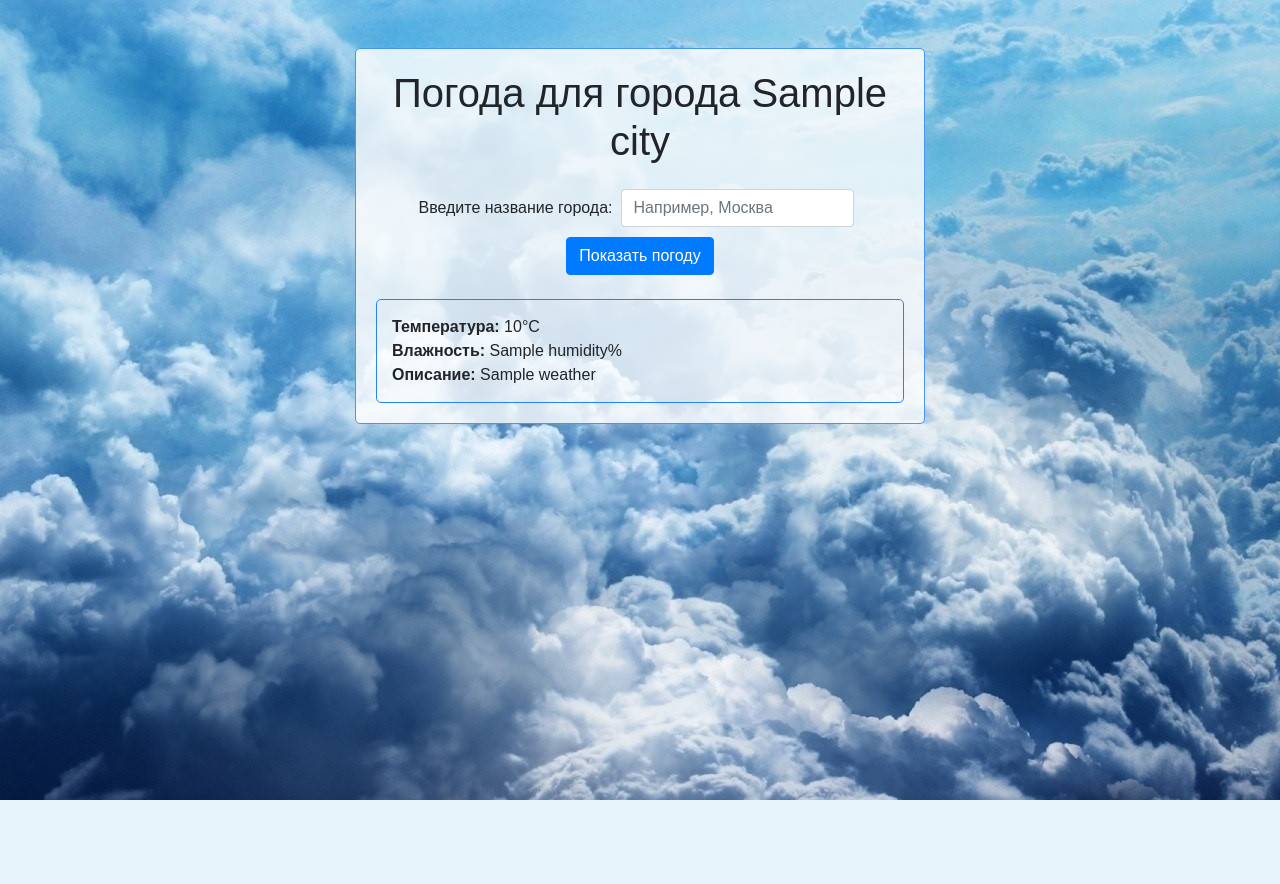
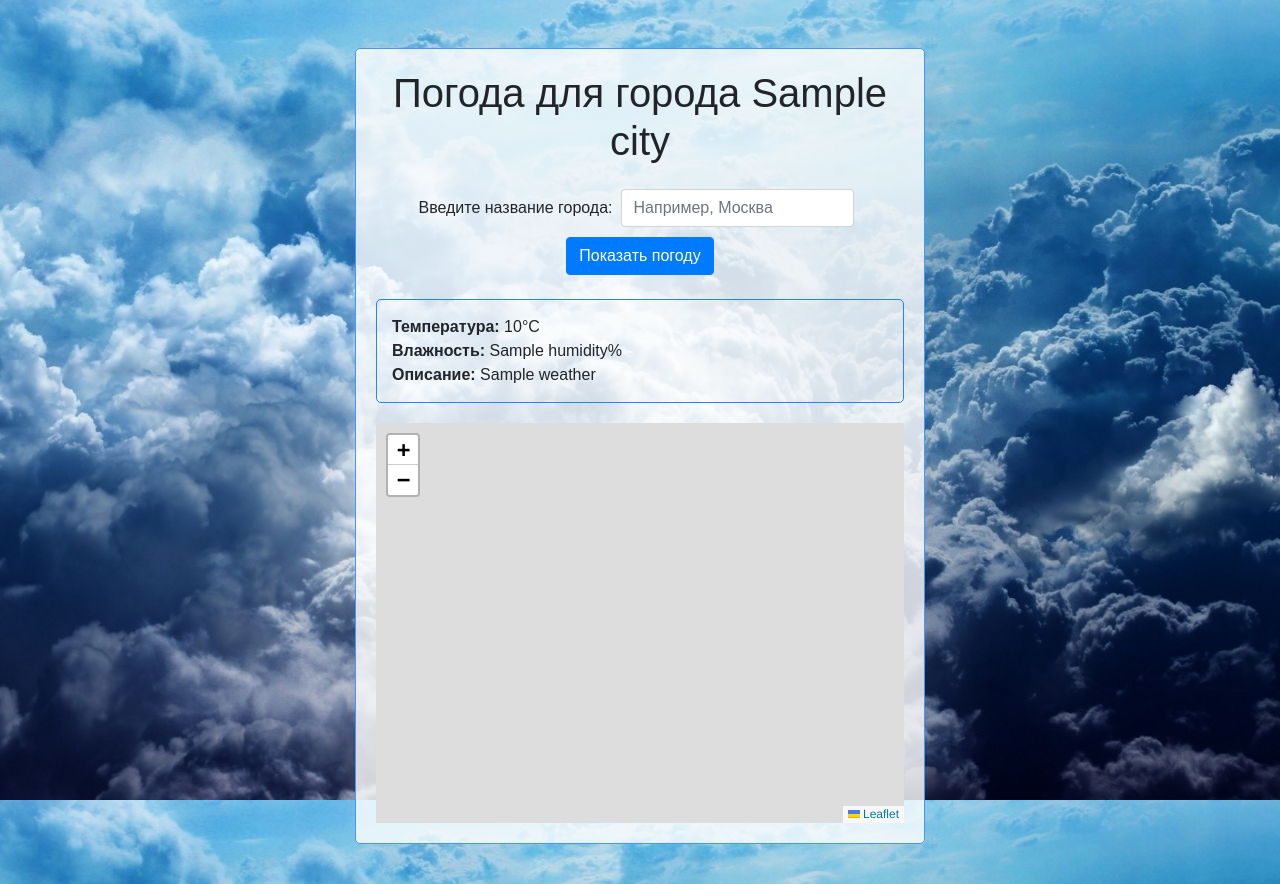
Before and after one commit to LILDesT/Weatherapp, a Django app: template weather_site/weatherapp/templates/weatherapp/weatherapp.html in a window 1280 px wide. Before the commit the page ends 800 px from the top, so only its background shows below. Run offline with Django 4.2, Linux system fonts and the light colour scheme; the template is opened without the code that fills it: most values are stand-ins (such as "Sample title", 1, 10 or a date in 2020); some libraries are stand-ins or nearby versions.

Commit message:
UPD
Add a minimap

```diff
--- a/weather_site/weatherapp/templates/weatherapp/weatherapp.html
+++ b/weather_site/weatherapp/templates/weatherapp/weatherapp.html
@@ -6,11 +6,13 @@
     <meta charset="UTF-8">
     <title>Погода в городе</title>
     <link rel="stylesheet" href="https://stackpath.bootstrapcdn.com/bootstrap/4.4.1/css/bootstrap.min.css" integrity="sha384-Vkoo8x4CGsO3+Hhxv8T/Q5PaXtkKtu6ug5TOeNV6gBiFeWPGFN9MuhOf23Q9Ifjh" crossorigin="anonymous">
+    <link rel="stylesheet" href="https://unpkg.com/leaflet@1.7.1/dist/leaflet.css"/>
     <style>
         body {
             font-family: Arial, sans-serif;
             margin: 40px;
-            background: url("{% static 'images/background.jpg' %}")
+            background: url("{% static 'images/background.jpg' %}") no-repeat center center fixed;
+            background-size: cover;
         }
         .weather-info {
             margin-top: 20px;
@@ -24,11 +26,16 @@
         .form-margin-top {
             margin-top: 10px;
         }
-        .col-md-6{
+        .col-md-6 {
             border: 1px solid #4995f4;
             padding: 20px;
             border-radius: 5px;
             background-color: rgba(255, 255, 255, 0.8);
+        }
+        #map {
+            height: 400px;
+            width: 100%;
+            margin-top: 20px;
         }
     </style>
 </head>
@@ -49,6 +56,31 @@
                         <p><strong>Влажность:</strong> {{ humidity }}%</p>
                         <p><strong>Описание:</strong> {{ weather }}</p>
                     </div>
+                    {% if lat and lon %}
+                        <!-- Карта осадков -->
+                        <div id="map"></div>
+                        <script src="https://unpkg.com/leaflet@1.7.1/dist/leaflet.js"></script>
+                        <script>
+                            document.addEventListener('DOMContentLoaded', function() {
+                                var lat = {{ lat }};
+                                var lon = {{ lon }};
+
+                                if (lat && lon) {
+                                    var map = L.map('map').setView([lat, lon], 10);
+
+                                    L.tileLayer('https://{s}.tile.openstreetmap.org/{z}/{x}/{y}.png', {
+                                        attribution: '&copy; <a href="https://www.openstreetmap.org/copyright">OpenStreetMap</a> contributors'
+                                    }).addTo(map);
+
+                                    L.tileLayer('https://tile.openweathermap.org/map/precipitation_new/{z}/{x}/{y}.png?appid=4ef1894feee89d860fe3192fa4a13997', {
+                                        attribution: '&copy; <a href="https://openweathermap.org/">OpenWeatherMap</a>'
+                                    }).addTo(map);
+                                } else {
+                                    console.error('Coordinates are not available');
+                                }
+                            });
+                        </script>
+                    {% endif %}
                 {% else %}
                     <p class="text-center mt-4">Введите название города для получения информации о погоде.</p>
                 {% endif %}
```
Also changed, not shown: weather_site/weatherapp/views.py (+15 -6 lines).
